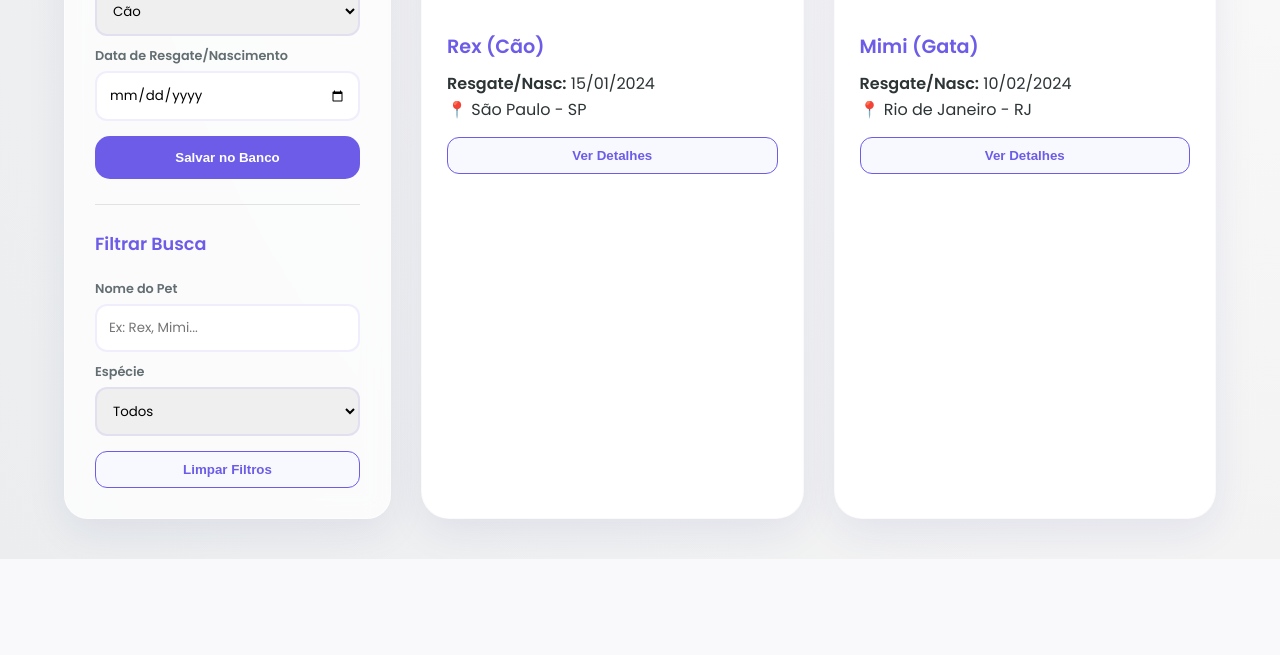
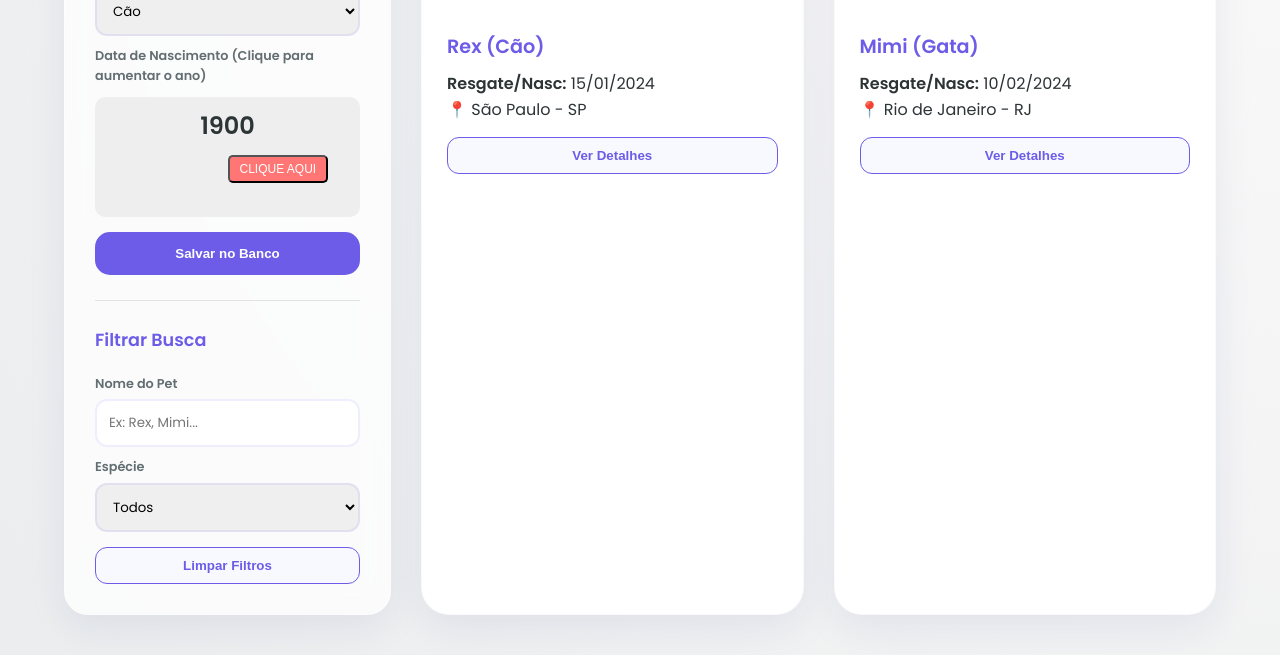
Before and after one commit to marcusrodrigo/adotei, a PHP site: page / in a window 1280 px wide. Shown: the part 339-994 px from the top of the page. Before the commit the page ends 898 px from the top, so only its background shows below. Run offline with PHP 8.4, Linux system fonts and the light colour scheme.

Commit message:
feat: implementada interface de data com UX do caos e integração IndexedDB

```diff
--- a/controller.js
+++ b/controller.js
@@ -1,5 +1,5 @@
 /**
- * CONTROLLER.JS - Versão Final Unificada
+ * CONTROLLER.JS - Versão Final Unificada com UX do Caos
  */
 
 // --- 1. SELETORES ---
@@ -7,6 +7,33 @@
 const formulario = document.querySelector('#meuFormulario');
 const inputBusca = document.querySelector('#inputBusca');
 const filtroEspecie = document.querySelector('#filtroEspecie');
+
+// Seletores do Caos
+const btnCaos = document.querySelector('#btn-caos');
+const displayAno = document.querySelector('#display-ano');
+const inputDataOculto = document.querySelector('#data');
+const areaCaos = document.querySelector('#caos-area');
+
+let anoAtual = 1900;
+
+// --- LÓGICA DO CAOS: O BOTÃO FUJÃO ---
+btnCaos.addEventListener('mouseover', () => {
+    const maxX = areaCaos.clientWidth - btnCaos.offsetWidth;
+    const maxY = areaCaos.clientHeight - btnCaos.offsetHeight;
+
+    const newX = Math.random() * maxX;
+    const newY = Math.random() * maxY;
+
+    btnCaos.style.left = `${newX}px`;
+    btnCaos.style.top = `${newY}px`;
+});
+
+btnCaos.addEventListener('click', () => {
+    anoAtual++;
+    if(anoAtual > 2026) anoAtual = 1900; // Reseta se passar do limite
+    displayAno.innerText = anoAtual;
+    inputDataOculto.value = `${anoAtual}-01-01`; // Atualiza o valor para o banco
+});
 
 // --- 2. DADOS ORIGINAIS ---
 const petsOriginais = [
@@ -104,7 +131,13 @@
         idade: 'N/A'
     };
     await adicionarItem(novoPet);
+
+    // Reseta o formulário e o Caos
     formulario.reset();
+    anoAtual = 1900;
+    displayAno.innerText = "1900";
+    inputDataOculto.value = "1900-01-01";
+
     atualizarLista();
 });
 
--- a/index.html
+++ b/index.html
@@ -180,6 +180,29 @@
             justify-content:center; backdrop-filter: blur(5px);
         }
 
+        /* --- 10. ESTILO CAOS (NOVO) --- */
+        .caos-container {
+            background: #eee;
+            padding: 10px;
+            border-radius: 10px;
+            margin-top: 10px;
+            text-align: center;
+            position: relative;
+            overflow: hidden;
+            min-height: 120px;
+        }
+        #btn-caos {
+            position: absolute;
+            width: auto;
+            padding: 5px 10px;
+            font-size: 12px;
+            background: var(--accent);
+            color: white;
+            border-radius: 5px;
+            cursor: crosshair;
+            transition: 0.1s;
+        }
+
         @media screen and (max-width: 768px) {
             header { margin: 0; border-radius: 0; width: 100%; top: 0; }
             .container { flex-direction: column; padding: 20px; }
@@ -214,8 +237,12 @@
                 <option value="Gato">Gato</option>
             </select>
 
-            <label for="data">Data de Resgate/Nascimento</label>
-            <input type="date" id="data" required>
+            <label>Data de Nascimento (Clique para aumentar o ano)</label>
+            <div class="caos-container" id="caos-area">
+                <p style="font-size: 1.5rem; font-weight: bold; margin-bottom: 10px;" id="display-ano">1900</p>
+                <button type="button" id="btn-caos">CLIQUE AQUI</button>
+            </div>
+            <input type="hidden" id="data" value="1900-01-01">
 
             <button type="submit" class="btn-primary">Salvar no Banco</button>
         </form>
```
Also changed, not shown: style.css (+22 -0 lines).
